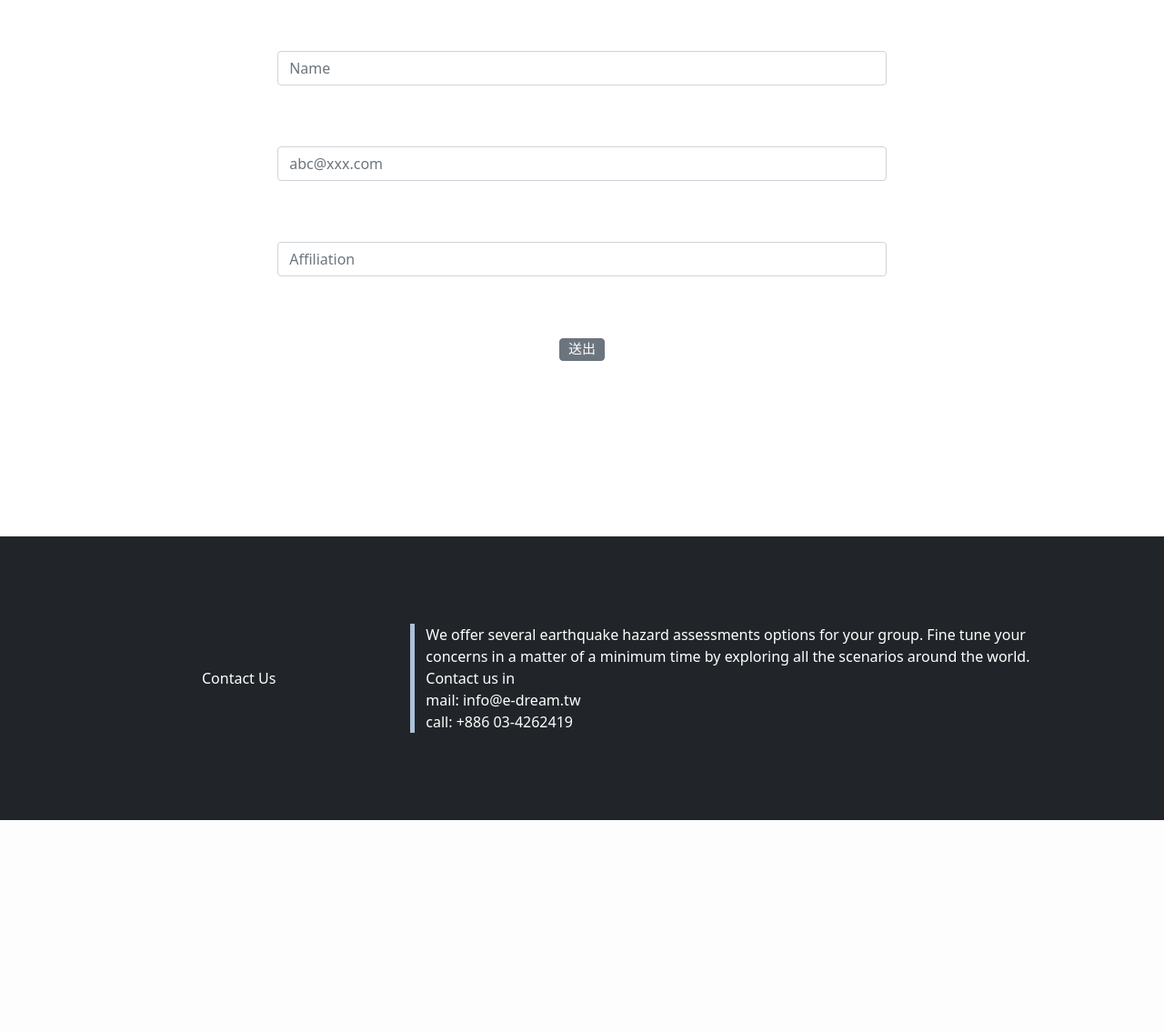
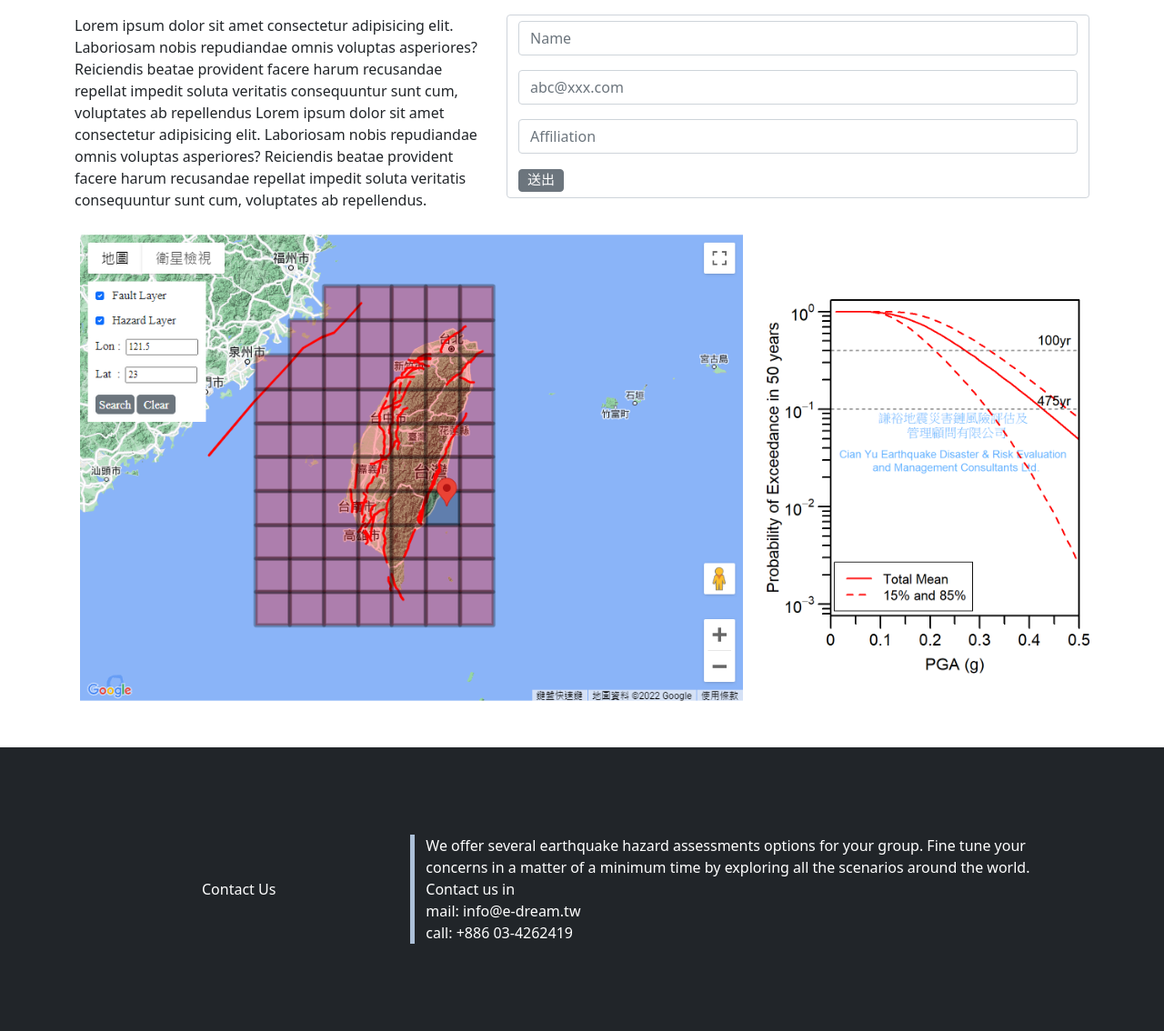
Before and after one commit to JasonChang0320/CYE-DREaM-Company-website, a Django app: page /MapPage/ in a window 1280 px wide. Shown: the part 72-1206 px from the top of the page at 91% size. Before the commit the page ends 974 px from the top, so only its background shows below. Run offline with Django 4.2, Linux system fonts and the light colour scheme; data comes from the database, SQL or seed files in the repository; both versions use the stored data as it was after the commit; some libraries are stand-ins or nearby versions.

Commit message:
map page book cover

```diff
--- a/statics/css/MapPage.css
+++ b/statics/css/MapPage.css
@@ -57,14 +57,3 @@
     /*此行設定div為不隨捲動而移動的模式*/
     z-index: 1;
 }
-
-#form{
-    padding-top: 5%;
-    padding-left: 20%;
-    padding-right: 20%;
-    padding-bottom: 13%;
-}
-
-#input_bar{
-    margin-bottom: 10%;
-}
--- a/templates/MapPage.html
+++ b/templates/MapPage.html
@@ -23,8 +23,7 @@
     <nav class="navbar navbar-expand-lg navbar-light" style='background-color: #e3f2fd;'>
         <div class="container-xxl">
             <a class="navbar-brand" href="..">
-                <img src="../static/assets/{{ Content.logo }}" alt="" height="30"
-                    class="d-inline-block align-text-top">
+                <img src="../static/assets/{{ Content.logo }}" alt="" height="30" class="d-inline-block align-text-top">
                 {{ Content.name }}</a>
             <button class="navbar-toggler" type="button" data-bs-toggle="collapse"
                 data-bs-target="#navbarSupportedContent" aria-controls="navbarSupportedContent" aria-expanded="false"
@@ -120,13 +119,25 @@
     </div>
     {% else %}
     <div class="container">
-            <center>
-                <form id="form" action="" method=POST>
+        <div class="row">
+            <div class="col-12 col-md-5">
+                <p class="mt-3">Lorem ipsum dolor sit amet consectetur adipisicing elit. Laboriosam nobis repudiandae omnis voluptas
+                    asperiores? Reiciendis beatae provident facere harum recusandae repellat impedit soluta veritatis
+                    consequuntur sunt cum, voluptates ab repellendus Lorem ipsum dolor sit amet consectetur adipisicing elit. Laboriosam nobis repudiandae omnis voluptas
+                    asperiores? Reiciendis beatae provident facere harum recusandae repellat impedit soluta veritatis
+                    consequuntur sunt cum, voluptates ab repellendus.</p>
+            </div>
+            <div class="col-12 col-md-7">
+                <form class="form-control mt-3" id="form" action="" method=POST >
                     {% csrf_token %}
                     {{ form.as_p}}
-                    <input id="submit" type="submit" value="送出" class="btn btn-secondary"></div>
+                    <input id="submit" type="submit" value="送出" class="btn btn-secondary text-center">
                 </form>
-            </center>
+            </div>
+            <div class="col-12 col-md-12">
+                <img src="{% static 'assets/map_image/book_cover.png' %}" alt="hazard" style="width:100%;">
+            </div>
+        </div>
     </div>
     {% endif %}
     <!-- 底板樣式 -->
```
Also changed, not shown: templates/MapPage_EN.html (+5 -7 lines), db.sqlite3, statics/assets/map_image/book_cover.png (added). Lines whose indentation alone changed are shown as unchanged.
